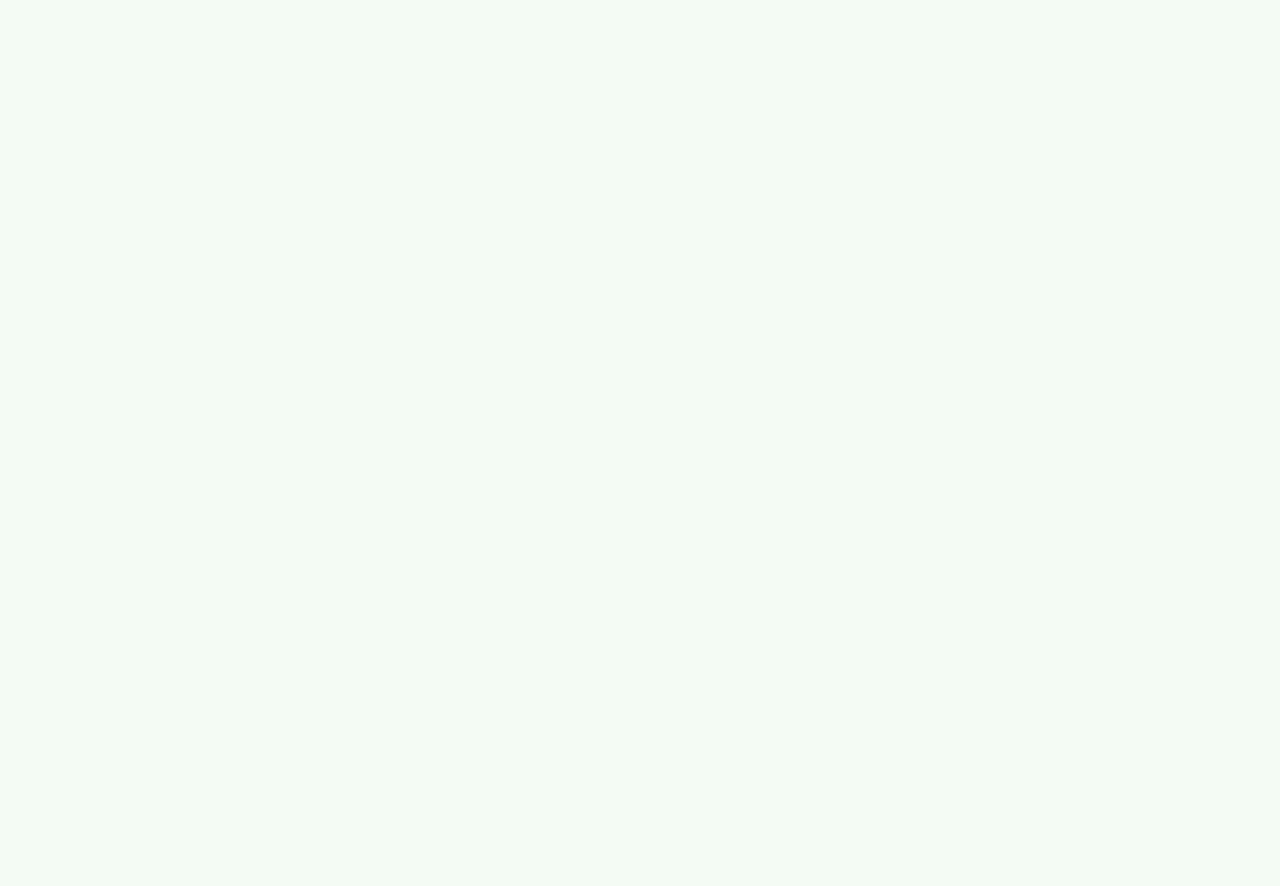
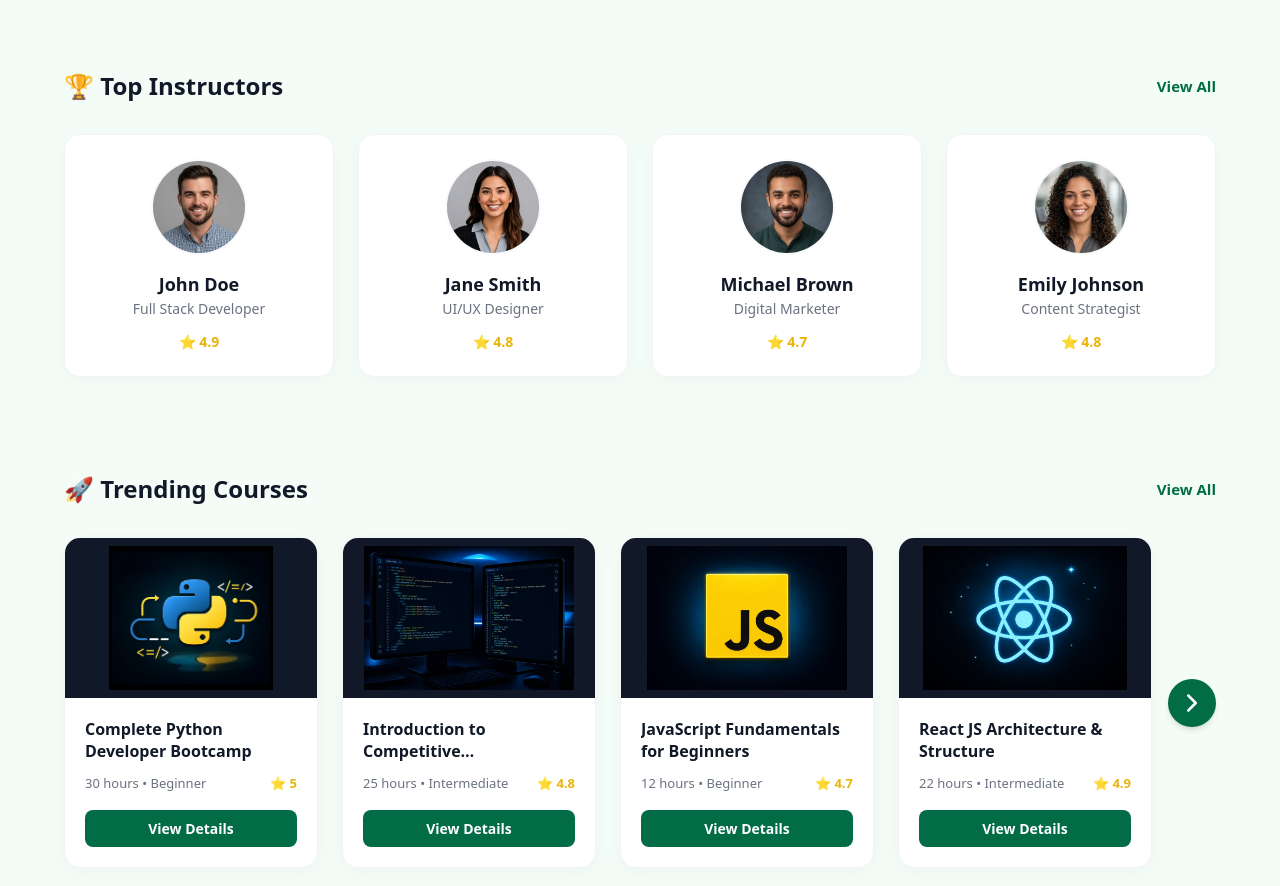
Before and after one commit to Arfan1317/assign8, a Next.js app: page / in a window 1280 px wide. Shown: the part 1660-2546 px from the top of the page. Before the commit the page ends 1714 px from the top, so only its background shows below. Built offline with nearby package versions, Linux system fonts and the light colour scheme; no server answers.

Commit message:
added instructor and trending courses

```diff
--- a/src/app/page.js
+++ b/src/app/page.js
@@ -2,15 +2,15 @@
 import Link from "next/link";
 import { useEffect, useState } from "react";
 import PopularCourses from "@/components/PopularCourses";
+import TopInstructors from "@/components/TopInstructors";
+import TrendingCourses from "@/components/TrendingCourses";
 
 export default function Home() {
   return (
     <div className="max-w-7xl mx-auto px-4 sm:px-6 lg:px-8 pt-16 pb-20">
 
-      {/* Hero Section Grid */}
+      {/* 1. Hero Section Grid */}
       <div className="grid grid-cols-1 lg:grid-cols-2 gap-12 items-center mb-20">
-
-        {/* Left Content */}
         <div className="max-w-xl">
           <h1 className="text-[3.5rem] leading-[1.1] font-extrabold text-gray-900 mb-6 tracking-tight">
             Upgrade Your <span className="text-[#016c45]">Skills</span><br />
@@ -19,7 +19,6 @@ export default function Home() {
           <p className="text-[1.1rem] text-gray-600 mb-8 leading-relaxed font-medium">
             Learn from industry experts and build in-demand skills that accelerate your career.
           </p>
-
           <div className="flex flex-wrap items-center gap-4">
             <Link href="/courses" className="px-8 py-3.5 bg-[#016c45] hover:bg-[#015234] text-white text-[15px] font-bold rounded-xl shadow-[0_8px_20px_rgba(1,108,69,0.25)] transition-all">
               Explore Courses
@@ -32,57 +31,41 @@ export default function Home() {
             </button>
           </div>
         </div>
-
-        {/* Right Image */}
         <div className="relative">
-          <img
-            src="/asset/banner.jpeg"
-            alt="Student Learning"
-            className="w-full h-auto object-contain z-10 relative drop-shadow-2xl"
-          />
+          <img src="/asset/banner.jpeg" alt="Student Learning" className="w-full h-auto object-contain z-10 relative drop-shadow-2xl" />
         </div>
       </div>
 
-      {/* Stats Banner */}
-      <div className="bg-white rounded-3xl shadow-[0_8px_30px_rgb(0,0,0,0.04)] border border-gray-100 p-8">
+      {/* 2. Stats Banner */}
+      <div className="bg-white rounded-3xl shadow-[0_8px_30px_rgb(0,0,0,0.04)] border border-gray-100 p-8 mb-12">
         <div className="grid grid-cols-2 md:grid-cols-4 gap-8 divide-x divide-gray-100">
-
           <div className="flex items-center justify-center gap-4">
             <div className="w-12 h-12 bg-[#e6f0eb] rounded-full flex items-center justify-center text-[#016c45]">
               <svg xmlns="http://www.w3.org/2000/svg" fill="none" viewBox="0 0 24 24" strokeWidth={2} stroke="currentColor" className="w-6 h-6"><path strokeLinecap="round" strokeLinejoin="round" d="M15 19.128a9.38 9.38 0 002.625.372 9.337 9.337 0 004.121-.952 4.125 4.125 0 00-7.533-2.493M15 19.128v-.003c0-1.113-.285-2.16-.786-3.07M15 19.128v.106A12.318 12.318 0 018.624 21c-2.331 0-4.512-.645-6.374-1.766l-.001-.109a6.375 6.375 0 0111.964-3.07M12 6.375a3.375 3.375 0 11-6.75 0 3.375 3.375 0 016.75 0zm8.25 2.25a2.625 2.625 0 11-5.25 0 2.625 2.625 0 015.25 0z" /></svg>
             </div>
             <div>
-              <h3 className="text-2xl font-bold text-gray-900">
-                <AnimatedNumber end={10} suffix="K+" />
-              </h3>
+              <h3 className="text-2xl font-bold text-gray-900"><AnimatedNumber end={10} suffix="K+" /></h3>
               <p className="text-sm font-medium text-gray-500">Learners</p>
             </div>
           </div>
-
           <div className="flex items-center justify-center gap-4">
             <div className="w-12 h-12 bg-[#e6f0eb] rounded-full flex items-center justify-center text-[#016c45]">
               <svg xmlns="http://www.w3.org/2000/svg" fill="none" viewBox="0 0 24 24" strokeWidth={2} stroke="currentColor" className="w-6 h-6"><path strokeLinecap="round" strokeLinejoin="round" d="M9 12h3.75M9 15h3.75M9 18h3.75m3 .75H18a2.25 2.25 0 002.25-2.25V6.108c0-1.135-.845-2.098-1.976-2.192a48.424 48.424 0 00-1.123-.08m-5.801 0c-.065.21-.1.433-.1.664 0 .414.336.75.75.75h4.5a.75.75 0 00.75-.75 2.25 2.25 0 00-.1-.664m-5.8 0A2.251 2.251 0 0113.5 2.25H15c1.012 0 1.867.668 2.15 1.586m-5.8 0c-.376.023-.75.05-1.124.08C9.095 4.01 8.25 4.973 8.25 6.108V8.25m0 0H4.875c-.621 0-1.125.504-1.125 1.125v11.25c0 .621.504 1.125 1.125 1.125h9.75c.621 0 1.125-.504 1.125-1.125V9.375c0-.621-.504-1.125-1.125-1.125H8.25zM6.75 12h.008v.008H6.75V12zm0 3h.008v.008H6.75V15zm0 3h.008v.008H6.75V18z" /></svg>
             </div>
             <div>
-              <h3 className="text-2xl font-bold text-gray-900">
-                <AnimatedNumber end={200} suffix="+" />
-              </h3>
+              <h3 className="text-2xl font-bold text-gray-900"><AnimatedNumber end={200} suffix="+" /></h3>
               <p className="text-sm font-medium text-gray-500">Courses</p>
             </div>
           </div>
-
           <div className="flex items-center justify-center gap-4">
             <div className="w-12 h-12 bg-[#e6f0eb] rounded-full flex items-center justify-center text-[#016c45]">
               <svg xmlns="http://www.w3.org/2000/svg" fill="none" viewBox="0 0 24 24" strokeWidth={2} stroke="currentColor" className="w-6 h-6"><path strokeLinecap="round" strokeLinejoin="round" d="M15.75 6a3.75 3.75 0 11-7.5 0 3.75 3.75 0 017.5 0zM4.501 20.118a7.5 7.5 0 0114.998 0A17.933 17.933 0 0112 21.75c-2.676 0-5.216-.584-7.499-1.632z" /></svg>
             </div>
             <div>
-              <h3 className="text-2xl font-bold text-gray-900">
-                <AnimatedNumber end={50} suffix="+" />
-              </h3>
+              <h3 className="text-2xl font-bold text-gray-900"><AnimatedNumber end={50} suffix="+" /></h3>
               <p className="text-sm font-medium text-gray-500">Instructors</p>
             </div>
           </div>
-
           <div className="flex items-center justify-center gap-4">
             <div className="w-12 h-12 bg-[#fff8e6] rounded-full flex items-center justify-center text-[#ffc107]">
               <svg xmlns="http://www.w3.org/2000/svg" viewBox="0 0 24 24" fill="currentColor" className="w-6 h-6"><path fillRule="evenodd" d="M10.788 3.21c.448-1.077 1.976-1.077 2.424 0l2.082 5.007 5.404.433c1.164.093 1.636 1.545.749 2.305l-4.117 3.527 1.257 5.273c.271 1.136-.964 2.033-1.96 1.425L12 18.354 7.373 21.18c-.996.608-2.231-.29-1.96-1.425l1.257-5.273-4.117-3.527c-.887-.76-.415-2.212.749-2.305l5.404-.433 2.082-5.006z" clipRule="evenodd" /></svg>
@@ -92,11 +75,12 @@ export default function Home() {
               <p className="text-sm font-medium text-gray-500">Average Rating</p>
             </div>
           </div>
-
         </div>
       </div>
 
       <PopularCourses />
+      <TopInstructors />
+      <TrendingCourses />
 
     </div>
   );
@@ -112,12 +96,9 @@ function AnimatedNumber({ end, suffix = "", duration = 2000 }) {
 
     const animate = (timestamp) => {
       if (!isMounted) return;
-
       if (!startTimestamp) startTimestamp = timestamp;
       const progress = Math.min((timestamp - startTimestamp) / duration, 1);
-
       const easeProgress = 1 - Math.pow(1 - progress, 4);
-
       setCount(Math.floor(easeProgress * end));
 
       if (progress < 1) {
@@ -138,9 +119,5 @@ function AnimatedNumber({ end, suffix = "", duration = 2000 }) {
     };
   }, [end, duration]);
 
-  return (
-    <span>
-      {count}{suffix}
-    </span>
-  );
+  return <span>{count}{suffix}</span>;
 }
--- a/src/components/PopularCourses.jsx
+++ b/src/components/PopularCourses.jsx
@@ -20,7 +20,7 @@ export default function PopularCourses() {
         const popular = coursesData.filter(course => course.isPopular);
         setCourses(popular);
         setIsLoading(false);
-      }, 1500);
+      }, 500);
     };
 
     fetchCourses();
--- /dev/null
+++ b/src/components/TopInstructors.jsx
@@ -0,0 +1,39 @@
+"use client";
+import Link from "next/link";
+
+export default function TopInstructors() {
+  const instructors = [
+    { id: 1, name: "John Doe", role: "Full Stack Developer", rating: 4.9, image: "/asset/emp4.jpeg" },
+    { id: 2, name: "Jane Smith", role: "UI/UX Designer", rating: 4.8, image: "/asset/emp1.jpeg" },
+    { id: 3, name: "Michael Brown", role: "Digital Marketer", rating: 4.7, image: "/asset/emp2.jpeg" },
+    { id: 4, name: "Emily Johnson", role: "Content Strategist", rating: 4.8, image: "/asset/emp3.png" },
+  ];
+
+  return (
+    <div className="max-w-7xl mx-auto px-4 sm:px-6 lg:px-8 py-12">
+      <div className="flex justify-between items-center mb-8">
+        <h2 className="text-2xl font-bold text-gray-900 flex items-center gap-2">
+          🏆 Top Instructors
+        </h2>
+        <Link href="/instructors" className="text-[#016c45] font-semibold text-[15px] hover:underline">
+          View All
+        </Link>
+      </div>
+
+      <div className="grid grid-cols-1 sm:grid-cols-2 lg:grid-cols-4 gap-6">
+        {instructors.map((inst) => (
+          <div key={inst.id} className="bg-white rounded-2xl p-6 flex flex-col items-center text-center shadow-[0_4px_20px_rgb(0,0,0,0.03)] border border-gray-100 hover:-translate-y-1 transition-transform">
+            <div className="w-24 h-24 rounded-full overflow-hidden mb-4 bg-gray-100 border-2 border-gray-50">
+              <img src={inst.image} alt={inst.name} className="w-full h-full object-cover" />
+            </div>
+            <h3 className="text-[18px] font-bold text-gray-900">{inst.name}</h3>
+            <p className="text-[14px] text-gray-500 font-medium mb-3">{inst.role}</p>
+            <div className="flex items-center gap-1 text-yellow-500 font-bold text-[14px]">
+              ⭐ {inst.rating}
+            </div>
+          </div>
+        ))}
+      </div>
+    </div>
+  );
+}
--- /dev/null
+++ b/src/components/TrendingCourses.jsx
@@ -0,0 +1,137 @@
+"use client";
+import { useState, useEffect } from "react";
+import { useSession } from "next-auth/react";
+import { useRouter } from "next/navigation";
+import Link from "next/link";
+import coursesData from "@/data/courses.json";
+
+export default function TrendingCourses() {
+  const { data: session, status } = useSession();
+  const router = useRouter();
+
+  const [courses, setCourses] = useState([]);
+  const [isLoading, setIsLoading] = useState(true);
+  const [selectedCourse, setSelectedCourse] = useState(null);
+
+  useEffect(() => {
+
+    const fetchTrending = () => {
+      setTimeout(() => {
+        const trending = coursesData.filter(course => course.isTrending);
+        setCourses(trending);
+        setIsLoading(false);
+      }, 500);
+    };
+
+    fetchTrending();
+  }, []);
+
+  const handleFullDetailsClick = (courseId) => {
+    setSelectedCourse(null);
+    if (status === "unauthenticated") {
+      router.push("/login");
+    } else {
+      router.push(`/courses/${courseId}`);
+    }
+  };
+
+  return (
+    <div className="max-w-7xl mx-auto px-4 sm:px-6 lg:px-8 py-12">
+
+
+      <div className="flex justify-between items-center mb-8">
+        <h2 className="text-2xl font-bold text-gray-900 flex items-center gap-2">
+          🚀 Trending Courses
+        </h2>
+        <Link href="/courses" className="text-[#016c45] font-semibold text-[15px] hover:underline hidden sm:block">
+          View All
+        </Link>
+      </div>
+
+      {isLoading ? (
+
+        <div className="flex justify-center items-center py-20">
+           <svg className="animate-spin h-12 w-12 text-[#016c45]" xmlns="http://www.w3.org/2000/svg" fill="none" viewBox="0 0 24 24">
+            <circle className="opacity-25" cx="12" cy="12" r="10" stroke="currentColor" strokeWidth="4"></circle>
+            <path className="opacity-75" fill="currentColor" d="M4 12a8 8 0 018-8V0C5.373 0 0 5.373 0 12h4zm2 5.291A7.962 7.962 0 014 12H0c0 3.042 1.135 5.824 3 7.938l3-2.647z"></path>
+          </svg>
+        </div>
+      ) : (
+        <div className="flex items-center gap-4">
+
+          <div className="grid grid-cols-1 sm:grid-cols-2 lg:grid-cols-4 gap-6 flex-grow">
+            {courses.slice(0, 4).map((course) => (
+              <div key={course.id} className="bg-white rounded-2xl overflow-hidden shadow-[0_4px_20px_rgb(0,0,0,0.03)] border border-gray-100 flex flex-col">
+                <div className="relative h-40 w-full bg-gray-900 p-2">
+                  <img src={course.image} alt={course.title} className="w-full h-full object-contain rounded-lg" />
+                </div>
+                <div className="p-5 flex flex-col flex-grow">
+                  <h3 className="font-bold text-[16px] text-gray-900 leading-snug mb-3 line-clamp-2">
+                    {course.title}
+                  </h3>
+
+                  <div className="flex justify-between items-center text-[13px] text-gray-500 font-medium mb-4">
+                    <span>{course.duration} • {course.level}</span>
+                    <div className="flex items-center text-yellow-500 font-bold gap-1">
+                      ⭐ {course.rating}
+                    </div>
+                  </div>
+
+                  <button
+                    onClick={() => setSelectedCourse(course)}
+                    className="mt-auto w-full py-2 bg-[#016c45] hover:bg-[#015234] text-white text-[14px] font-semibold rounded-lg transition-colors"
+                  >
+                    View Details
+                  </button>
+                </div>
+              </div>
+            ))}
+          </div>
+
+
+          <Link href="/courses" className="hidden lg:flex w-12 h-12 shrink-0 bg-[#016c45] hover:bg-[#015234] text-white rounded-full items-center justify-center transition-transform hover:scale-105 shadow-md">
+            <svg xmlns="http://www.w3.org/2000/svg" fill="none" viewBox="0 0 24 24" strokeWidth={2.5} stroke="currentColor" className="w-6 h-6"><path strokeLinecap="round" strokeLinejoin="round" d="M8.25 4.5l7.5 7.5-7.5 7.5" /></svg>
+          </Link>
+        </div>
+      )}
+
+
+      {selectedCourse && (
+        <div className="fixed inset-0 z-[100] flex items-center justify-center bg-black/60 backdrop-blur-sm p-4">
+          <div className="bg-white rounded-3xl p-8 max-w-md w-full shadow-2xl relative animate-in fade-in zoom-in duration-200">
+            <button
+              onClick={() => setSelectedCourse(null)}
+              className="absolute top-4 right-4 p-2 text-gray-400 hover:text-gray-900 hover:bg-gray-100 rounded-full transition-colors"
+            >
+              <svg className="w-5 h-5" fill="none" stroke="currentColor" viewBox="0 0 24 24"><path strokeLinecap="round" strokeLinejoin="round" strokeWidth="2" d="M6 18L18 6M6 6l12 12"></path></svg>
+            </button>
+            <div className="text-center mb-6">
+              <span className="inline-block bg-[#e6f0eb] text-[#016c45] px-3 py-1 rounded-md text-xs font-bold mb-4">Course Preview</span>
+              <h3 className="text-2xl font-bold text-gray-900 mb-3">{selectedCourse.title}</h3>
+              <p className="text-gray-600 leading-relaxed text-[15px]">{selectedCourse.description}</p>
+            </div>
+            <div className="mt-8 space-y-3">
+              <button
+                onClick={() => handleFullDetailsClick(selectedCourse.id)}
+                className="w-full py-3.5 bg-gray-900 hover:bg-black text-white text-[15px] font-semibold rounded-xl transition-all shadow-md flex justify-center items-center gap-2"
+              >
+                Go to Full Details
+                <svg className="w-4 h-4" fill="none" stroke="currentColor" viewBox="0 0 24 24"><path strokeLinecap="round" strokeLinejoin="round" strokeWidth="2" d="M9 5l7 7-7 7"></path></svg>
+              </button>
+              <p className="text-center text-xs text-gray-400 flex items-center justify-center gap-1.5">
+                <svg className="w-3.5 h-3.5" fill="none" stroke="currentColor" viewBox="0 0 24 24"><path strokeLinecap="round" strokeLinejoin="round" strokeWidth="2" d="M12 15v2m-6 4h12a2 2 0 002-2v-6a2 2 0 00-2-2H6a2 2 0 00-2 2v6a2 2 0 002 2zm10-10V7a4 4 0 00-8 0v4h8z"></path></svg>
+                Requires an account to view curriculum
+              </p>
+            </div>
+          </div>
+        </div>
+      )}
+
+      <div className="mt-6 text-center sm:hidden">
+        <Link href="/courses" className="inline-block px-6 py-2 border-2 border-[#016c45] text-[#016c45] font-semibold rounded-xl hover:bg-[#e6f0eb] transition-colors">
+          View All Trending Courses
+        </Link>
+      </div>
+    </div>
+  );
+}
```
